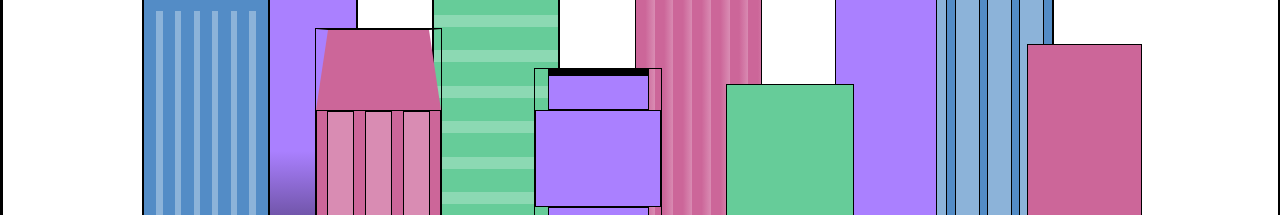
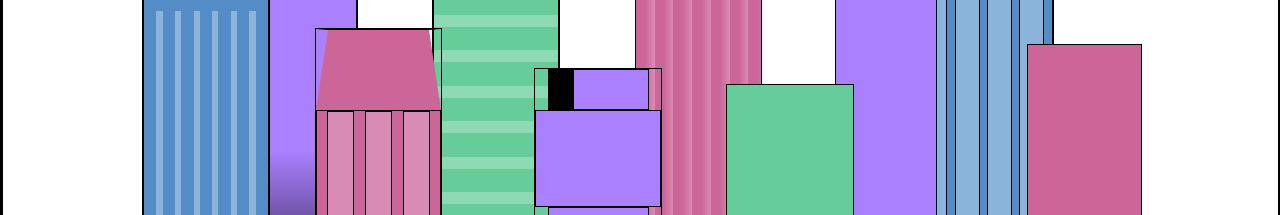
Before and after one commit to grocha78/skyline, a plain HTML site: page index.html in a window 1280 px wide. Shown: the part 452-667 px from the top of the page. Drawn offline with Linux system fonts and the light colour scheme.

Commit message:
fb3 window

```diff
--- a/styles.css
+++ b/styles.css
@@ -192,6 +192,12 @@ body {
     background-color: var(--building-color1);
 }
 
+.fb3-window {
+    width: 25%;
+    height: 80%;
+    background-color: var(--window-color1);
+}
+
 .fb4 {
     width: 8%;
     height: 45%;
```
